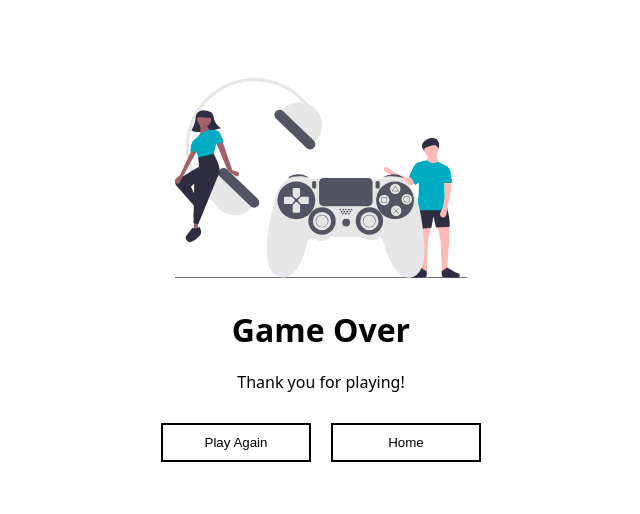
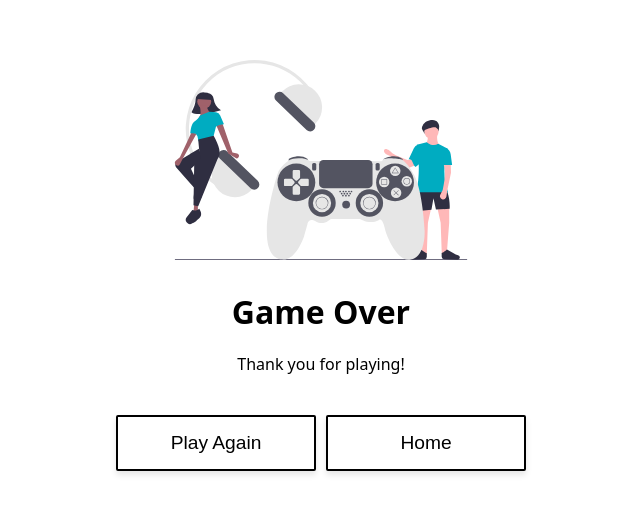
Before and after one commit to jainammshah12/CodeToGive_RQMO_9, a React (Create React App) app in the folder game/: page /win in a window 1280 px wide. Shown: the part 130-644 px from the top of the page, without its empty margins (319-959 px from the left). Built offline with nearby package versions, Linux system fonts and the light colour scheme.

Commit message:
Updated several UI elements and updated close button logic

```diff
--- a/game/src/components/Scenario.js
+++ b/game/src/components/Scenario.js
@@ -6,6 +6,7 @@ import img2 from '../img/img2.jpg';
 import img3 from '../img/img3.jpg';
 import img4 from '../img/img4.jpg';
 import close_btn from '../img/close_icon.png';
+import { Link } from 'react-router-dom';
 
 
 var _ = require('lodash');
@@ -71,11 +72,13 @@ const Scenario = () => {
     return (
         <div className='scenario_container'>
             <div className='scenario_header scenario_header_mobile'>
-                    <p>
-                        Scenario
-                    </p>
+                <p>
+                    Scenario
+                </p>
+                <Link to="/">
                     <img src={close_btn} alt='close' width='20' height='20' />
-                </div>
+                </Link>
+            </div>
             <div className='image_container'>
                 <img src={scenario.img}
                     alt="had an issue" width="100%" height="auto" />
@@ -85,7 +88,9 @@ const Scenario = () => {
                     <p>
                         Scenario
                     </p>
-                    <img src={close_btn} alt='close' width='20' height='20' />
+                    <Link to="/">
+                        <img src={close_btn} alt='close' width='20' height='20' />
+                    </Link>
                 </div>
                 <div id='scene'>
                     <p>
--- a/game/src/components/Winning.js
+++ b/game/src/components/Winning.js
@@ -1,5 +1,6 @@
 import { Link } from 'react-router-dom';
-import game_over from '../img/game_over.svg'
+import game_over from '../img/game_over.svg';
+import '../styles/winning.css';
 
 const Winning = () => {
 
@@ -11,12 +12,12 @@ const Winning = () => {
                 <p style={{ marginBottom: '30px', marginTop: '0px' }}>Thank you for playing!</p>
                 <div style={{ display: 'flex', flexDirection: 'row', marginBottom: '0px' }}>
                     <Link to="/game">
-                        <button style={{ background: "white", border: '2px solid black', padding: '10px 20px', width: '150px' }}>
+                        <button className='win-option-button'>
                             Play Again
                         </button>
                     </Link>
                     <Link to="/">
-                        <button style={{ background: "white", border: '2px solid black', padding: '10px 20px', width: '150px', marginLeft: '20px' }}>
+                        <button className='win-option-button'>
                             Home
                         </button>
                     </Link>
--- a/game/src/styles/home.css
+++ b/game/src/styles/home.css
@@ -9,6 +9,7 @@ body {
   font-weight: 500;
   margin: 0;
   margin-top: 100px;
+  font-size: xxx-large;
 }
 
 .description {
@@ -183,14 +184,10 @@ ul > li {
   border-radius: 2px;
   box-shadow: 0 4px 6px rgba(0, 0, 0, 0.1);
   transition: all 0.3s ease;
+  margin-top: 30px;
 }
 
 .play-game-button:hover {
   background-color: #45a049;
   transform: scale(1.05);
 }
-
-.play-game-button:active {
-  transform: scale(0.95);
-  box-shadow: 0 2px 4px rgba(0, 0, 0, 0.1);
-}
--- /dev/null
+++ b/game/src/styles/winning.css
@@ -0,0 +1,23 @@
+.win-option-button {
+    font-size: 1.2rem;
+    background-color: transparent;
+    border: none;
+    color: #000;
+    border: 2px solid #000;
+    padding: 15px 32px;
+    text-align: center;
+    text-decoration: none;
+    display: inline-block;
+    margin: 10px 5px;
+    cursor: pointer;
+    min-width: 200px;
+    border-radius: 2px;
+    box-shadow: 0 4px 6px rgba(0, 0, 0, 0.1);
+    transition: all 0.3s ease;
+}
+
+.win-option-button:hover {
+    background-color: #000;
+    color: #fff;
+    transform: scale(1.05);
+}
```
